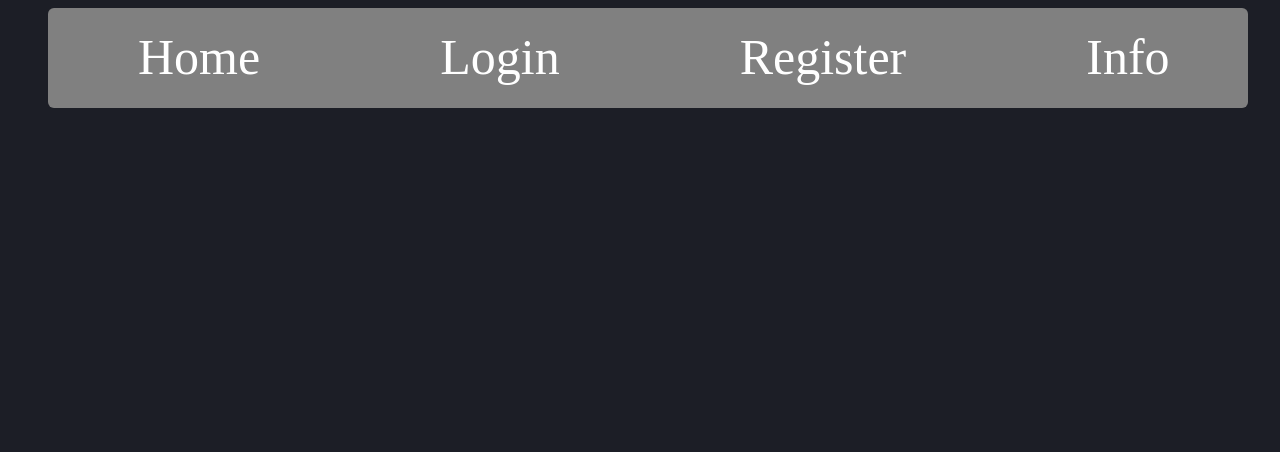
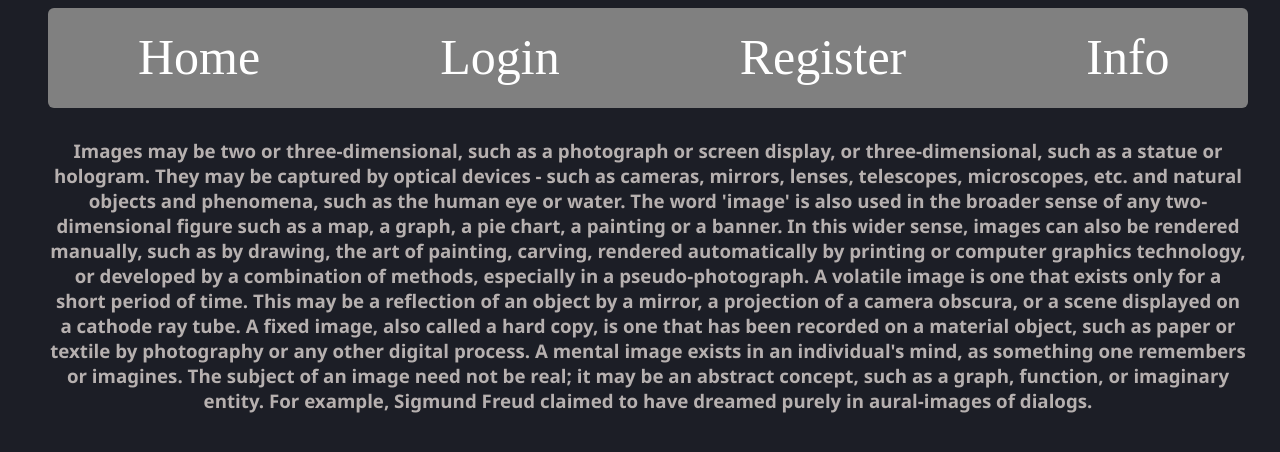
Before and after one commit to marto639/landmarks-react, a React (Create React App) app: page /info in a window 1280 px wide. Shown: the top 452 px of the page. Built offline with nearby package versions, Linux system fonts and the light colour scheme.

Commit message:
Added info page

```diff
--- a/src/App.js
+++ b/src/App.js
@@ -8,6 +8,7 @@ import { Register } from './components/Register/Register.js';
 import { Create } from './components/Create/Create.js';
 import { Logout } from './components/Logout/Logout.js';
 import { Details } from './components/Details/Details.js';
+import { Info } from './components/Info/Info.js';
 
 import { AuthContext } from './context/AuthContext.js';
 
@@ -36,6 +37,7 @@ function App() {
                     <Route path="/create" element={<Create />} />
                     <Route path="/logout" element={<Logout />} />
                     <Route path="/details/:id" element={<Details />} />
+                    <Route path="/info" element={<Info />} />
                 </Routes>
             </div>
         </AuthContext.Provider>
--- /dev/null
+++ b/src/components/Info/Info.js
@@ -0,0 +1,24 @@
+export const Info = () => {
+    return (
+        <h3 className="info-text">
+            Images may be two or three-dimensional, such as a photograph or screen
+            display, or three-dimensional, such as a statue or hologram. They may be
+            captured by optical devices - such as cameras, mirrors, lenses, telescopes,
+            microscopes, etc. and natural objects and phenomena, such as the human eye or
+            water. The word 'image' is also used in the broader sense of any
+            two-dimensional figure such as a map, a graph, a pie chart, a painting or a
+            banner. In this wider sense, images can also be rendered manually, such as by
+            drawing, the art of painting, carving, rendered automatically by printing or
+            computer graphics technology, or developed by a combination of methods,
+            especially in a pseudo-photograph. A volatile image is one that exists only
+            for a short period of time. This may be a reflection of an object by a mirror,
+            a projection of a camera obscura, or a scene displayed on a cathode ray tube.
+            A fixed image, also called a hard copy, is one that has been recorded on a
+            material object, such as paper or textile by photography or any other digital
+            process. A mental image exists in an individual's mind, as something one
+            remembers or imagines. The subject of an image need not be real; it may be an
+            abstract concept, such as a graph, function, or imaginary entity. For example,
+            Sigmund Freud claimed to have dreamed purely in aural-images of dialogs.
+        </h3>
+    );
+};
--- a/src/styles/App.css
+++ b/src/styles/App.css
@@ -4,3 +4,4 @@
 @import "./Register.css";
 @import "./Create.css";
 @import "./Details.css";
+@import "./Info.css";
--- /dev/null
+++ b/src/styles/Info.css
@@ -0,0 +1,10 @@
+.info-text {
+  position: relative;
+  display: block;
+  color: #b6b0af;
+  width: 1200px;
+  text-align: center;
+  top: 30px;
+  margin: auto;
+  font-family: "Segoe UI", Tahoma, Geneva, Verdana, sans-serif;
+}
```
